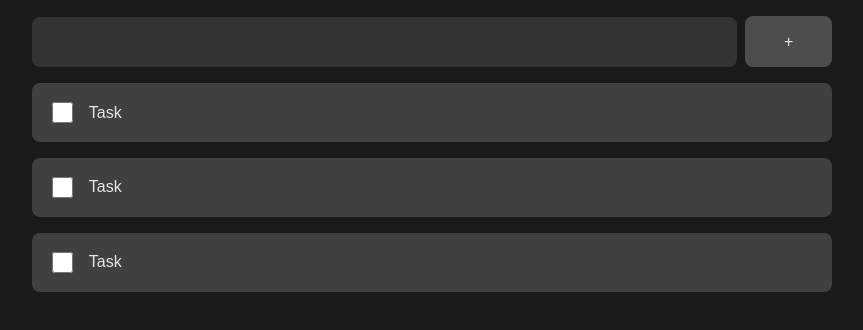
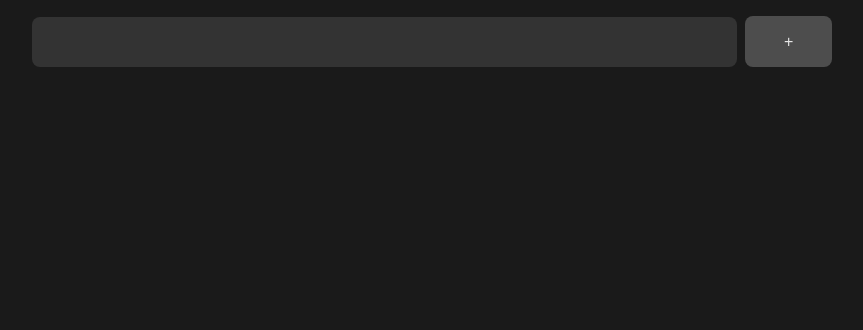
Before and after one commit to jetsgarcia/react-test, a React (Vite) app: page / in a window 1280 px wide. Shown: the top 330 px of the page, without its empty margins (208-1071 px from the left). Built offline with nearby package versions, Linux system fonts and the light colour scheme.

Commit message:
Added the logic for inputting todos

```diff
--- a/src/App.jsx
+++ b/src/App.jsx
@@ -1,27 +1,44 @@
+import { useState } from "react";
 import "./index.css";
 
 function App() {
+  const [newItem, setNewItem] = useState("");
+  const [todos, setTodos] = useState([]);
+
+  function handleSubmit(e) {
+    e.preventDefault();
+    setTodos([
+      ...todos,
+      { id: crypto.randomUUID(), description: newItem, completed: false },
+    ]);
+    setTodos([
+      ...todos,
+      { id: crypto.randomUUID(), description: newItem, completed: false },
+    ]);
+    setNewItem("");
+  }
+
+  console.log(todos);
   return (
     <>
       <div className="task-input-container">
-        <form action="">
-          <input type="text" id="item" />
-          <button>+</button>
+        <form action="" onSubmit={handleSubmit}>
+          <input
+            type="text"
+            id="item"
+            value={newItem}
+            onChange={(e) => setNewItem(e.target.value)}
+          />
+          <button type="submit">+</button>
         </form>
       </div>
       <ul className="all-tasks">
-        <li>
-          <input type="checkbox" id="" />
-          <p>Task</p>
-        </li>
-        <li>
-          <input type="checkbox" id="" />
-          <p>Task</p>
-        </li>
-        <li>
-          <input type="checkbox" id="" />
-          <p>Task</p>
-        </li>
+        {todos.map((todo) => (
+          <li key={todo.id}>
+            <input type="checkbox" id="" />
+            <p>{todo.description}</p>
+          </li>
+        ))}
       </ul>
     </>
   );
```
